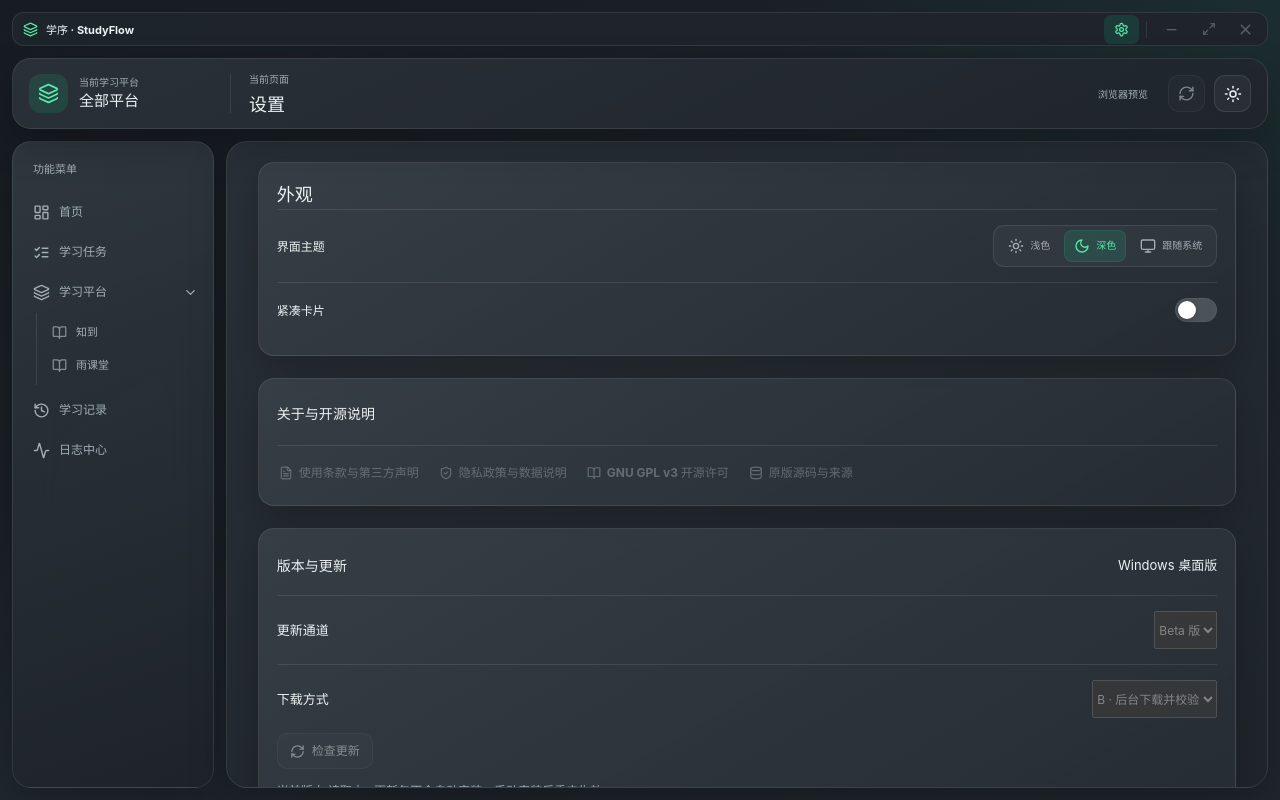
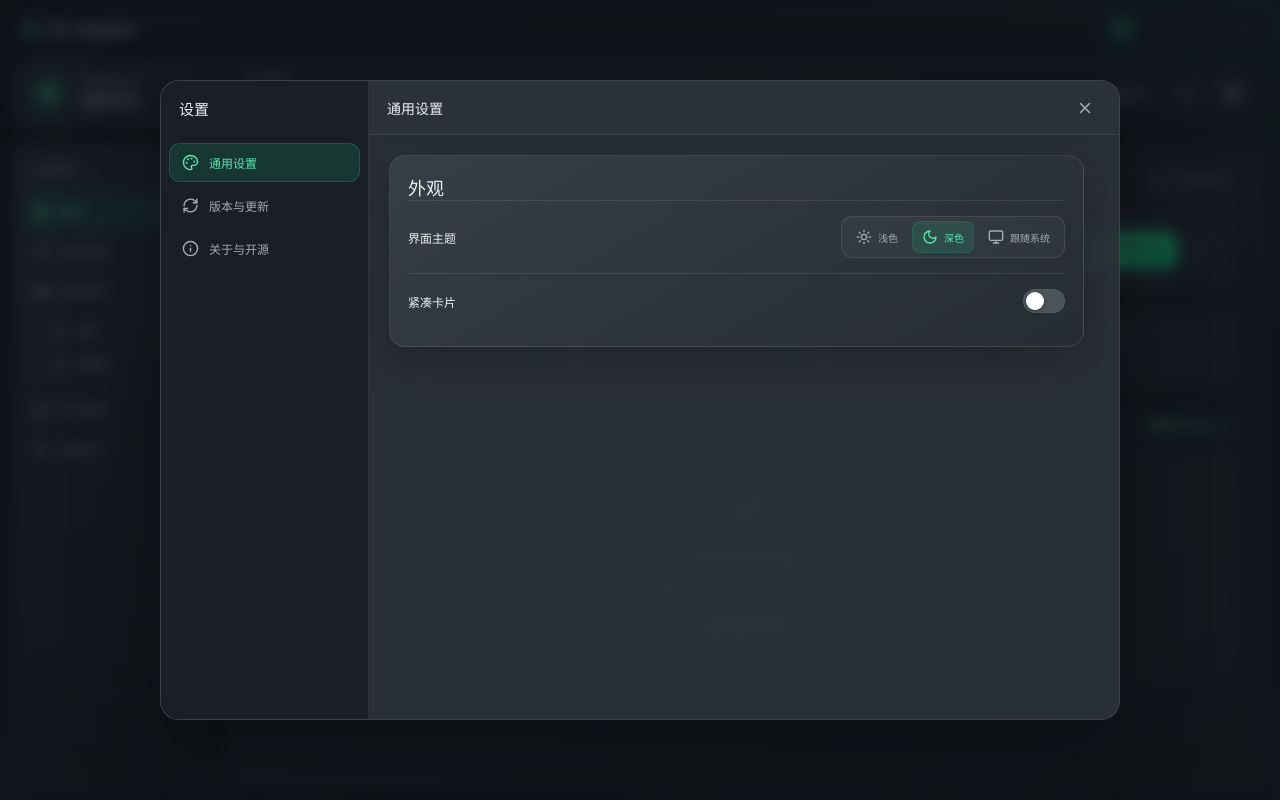
Before and after one commit to 07xh/StudyFlow, a React (Vite) app in the folder frontend/: page / in a window 1280 px wide. Both pictures are taken after a click on the button 1121 px from the left and 29 px from the top of the page. Built offline with nearby package versions, Linux system fonts and the light colour scheme.

Commit message:
ui: render app-wide settings overlay without changing workspace route

```diff
--- a/frontend/src/App.tsx
+++ b/frontend/src/App.tsx
@@ -48,6 +48,7 @@ import {Switch} from "./ui/Switch";
 import {EmptyState} from "./ui/EmptyState";
 import {ConfirmDialog} from "./ui/ConfirmDialog";
 import {SettingsDialog} from "./ui/SettingsDialog";
+import {GlobalSettingsModal,type GlobalSettingsTab} from "./ui/GlobalSettingsModal";
 
 const emptyConfiguration:Config={session_id:"",csrf_token:"",classroom_id:"",university_id:"",sign:""};
 const ACTIVITY_KEY="studyflow.activity.v1";
@@ -71,6 +72,12 @@ function readActivity():ActivityEntry[]{
 
 export default function App(){
   const [page,setPage]=useState<Page>("home");
+  const [globalSettingsOpen,setGlobalSettingsOpen]=useState(false);
+  const [globalSettingsTab,setGlobalSettingsTab]=useState<GlobalSettingsTab>("general");
+  function openGlobalSettings(tab:GlobalSettingsTab="general"){
+    setGlobalSettingsTab(tab);
+    setGlobalSettingsOpen(true);
+  }
   const {dark,mode,setMode,toggleTheme}=useAppearance();
   const [compactCards,setCompactCards]=useState(()=>{
     try{return window.localStorage.getItem("studyflow.cards.compact")==="true";}
@@ -869,7 +876,7 @@ export default function App(){
   </section>;
 
   return <>
-    <AppShell page={page} onNavigate={next=>{
+    <AppShell page={page} settingsOpen={globalSettingsOpen} onOpenSettings={()=>openGlobalSettings()} onNavigate={next=>{
       if(next==="platform-zhidao"){goPlatform("zhidao");return;}
       if(next==="platform-yuketang"){goPlatform("yuketang");return;}
       setPlatformSettingsOpen(null);
@@ -905,8 +912,10 @@ export default function App(){
       {page==="platform-yuketang"&&renderPlatformDetail("yuketang")}
       {page==="records"&&renderRecords()}
       {page==="logs"&&renderLogs()}
-      {page==="settings"&&<>
-        <section className="settings-card">
+    </AppShell>
+    <GlobalSettingsModal open={globalSettingsOpen} dark={dark}
+      activeTab={globalSettingsTab} onTabChange={setGlobalSettingsTab} onClose={()=>setGlobalSettingsOpen(false)}>
+      {globalSettingsTab==="general"&&<section className="settings-card">
         <h3>外观</h3>
         <div className="sf-settings-line">
           <div><strong>界面主题</strong></div>
@@ -916,15 +925,15 @@ export default function App(){
           <div><strong>紧凑卡片</strong></div>
           <Switch checked={compactCards} aria-label="紧凑卡片" onChange={setCompactCards}/>
         </div>
-        </section>
-        <ZhidaoAccountTools desktop={desktop} dark={dark} view="about"/>
-      </>}
-      <UpdatePanel desktop={desktop&&consentAccepted} visible={page==="settings"} onDownloaded={setNotice} onOpenChangelog={releaseChangelog.openHistory}/>
-    </AppShell>
+      </section>}
+      {globalSettingsTab==="updates"&&<UpdatePanel desktop={desktop&&consentAccepted}
+        visible={globalSettingsOpen} onDownloaded={setNotice} onOpenChangelog={releaseChangelog.openHistory}/>}
+      {globalSettingsTab==="about"&&<ZhidaoAccountTools desktop={desktop} dark={dark} view="about"/>}
+    </GlobalSettingsModal>
     <StudyFlowConsentGate desktop={desktop} dark={dark} onAccepted={()=>setConsentAccepted(true)}/>
     <ReleaseNotesDialog state={releaseChangelog.dialog} dark={dark} onClose={releaseChangelog.close}
       onRetry={releaseChangelog.retry}
-      onOpenUpdates={()=>{releaseChangelog.close();setPage("settings");}}/>
+      onOpenUpdates={()=>{releaseChangelog.close();openGlobalSettings("updates");}}/>
     {consentAccepted&&<ZhidaoPlayerMonitor desktop={desktop}
       onCoursesUpdated={list=>setPlatforms(previous=>({...previous,zhidao:{...previous.zhidao,courses:list}}))}
       onEvent={(action,result,detail,context)=>recordEvent("知到",action,result,detail,context)}/>}
--- a/frontend/src/ui/AppShell.tsx
+++ b/frontend/src/ui/AppShell.tsx
@@ -13,7 +13,7 @@ import {PageSurface} from "./PageSurface";
 import "./foundation.css";
 
 export type Page="home"|"tasks"|"platforms"|"platform-zhidao"|
-  "platform-yuketang"|"records"|"logs"|"settings";
+  "platform-yuketang"|"records"|"logs";
 const workspaceNavigation:{id:Page;label:string;icon:LucideIcon}[]=[
   {id:"home",label:"首页",icon:LayoutDashboard},
   {id:"tasks",label:"学习任务",icon:ListChecks},
@@ -28,7 +28,7 @@ const platformNavigation:{id:Page;label:string;icon:LucideIcon}[]=[
 const titles:Record<Page,string>={
   home:"学习总览",tasks:"学习任务",platforms:"学习平台",
   "platform-zhidao":"知到","platform-yuketang":"雨课堂",
-  records:"学习记录",logs:"日志中心",settings:"设置"
+  records:"学习记录",logs:"日志中心"
 };
 
 function readPlatformExpanded():boolean{
@@ -37,7 +37,7 @@ function readPlatformExpanded():boolean{
 }
 
 interface Props {
-  page:Page;onNavigate:(next:Page)=>void;dark:boolean;onThemeToggle:()=>void;
+  page:Page;onNavigate:(next:Page)=>void;settingsOpen:boolean;onOpenSettings:()=>void;dark:boolean;onThemeToggle:()=>void;
   onRefresh:()=>void;desktop:boolean;notice:string;onDismissNotice:()=>void;
   compact:boolean;children:ReactNode;
   headerTitle?:string;
@@ -48,7 +48,7 @@ interface Props {
   metricLabel?:string;courseEvidence?:string;courseVerifiedAt?:string|null;currentPlatformStatus?:ConnectionStatus;
 }
 export function AppShell({
-  page,onNavigate,dark,onThemeToggle,onRefresh,desktop,notice,onDismissNotice,compact,children,headerTitle,currentPlatform,currentCourseTitle,courseProgress,platformOverview,selectedCourseId="",courseOptions=[],onCourseSelect,metricLabel,courseEvidence,courseVerifiedAt,currentPlatformStatus
+  page,onNavigate,settingsOpen,onOpenSettings,dark,onThemeToggle,onRefresh,desktop,notice,onDismissNotice,compact,children,headerTitle,currentPlatform,currentCourseTitle,courseProgress,platformOverview,selectedCourseId="",courseOptions=[],onCourseSelect,metricLabel,courseEvidence,courseVerifiedAt,currentPlatformStatus
 }:Props){
   const [platformExpanded,setPlatformExpanded]=useState(readPlatformExpanded);
 
@@ -99,8 +99,8 @@ export function AppShell({
       </div>
       <div className="sf-window-titlebar-actions">
         <button className="sf-window-control sf-settings-button" type="button"
-          title="设置" aria-label="设置" aria-current={page==="settings"?"page":undefined}
-          onClick={()=>onNavigate("settings")}><Settings size={15}/></button>
+          title="设置" aria-label="设置" aria-haspopup="dialog" aria-expanded={settingsOpen}
+          onClick={onOpenSettings}><Settings size={15}/></button>
         <span className="sf-window-control-separator" aria-hidden="true"/>
         <button className="sf-window-control" type="button" disabled={!desktop}
           title="最小化" aria-label="最小化窗口"
--- a/frontend/src/ui/foundation.css
+++ b/frontend/src/ui/foundation.css
@@ -824,7 +824,7 @@
 }
 .sf-shell .sf-floating-nav .sf-subnav .nav svg{width:15px;height:15px}
 .sf-shell .sf-floating-nav button:focus-visible{outline:2px solid var(--accent);outline-offset:2px}
-.sf-shell .sf-settings-button[aria-current="page"]{
+.sf-shell .sf-settings-button[aria-expanded="true"]{
   color:var(--accent-text);
   border-color:rgba(19,217,146,.28);
   background:var(--soft-accent);
```
Also changed, not shown: 1 other file (tests, documents, lock files or other folders). Lines whose indentation alone changed are shown as unchanged.
